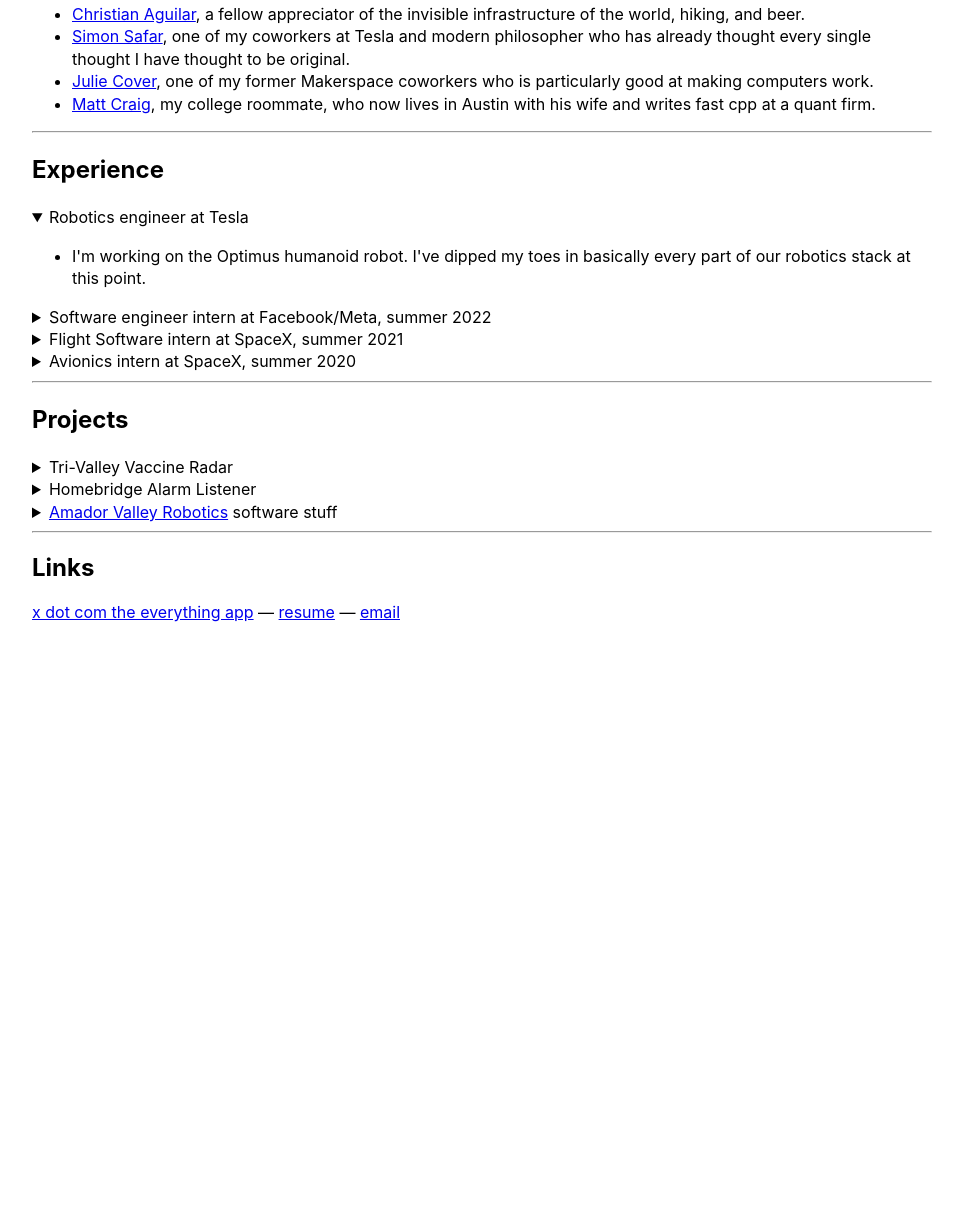
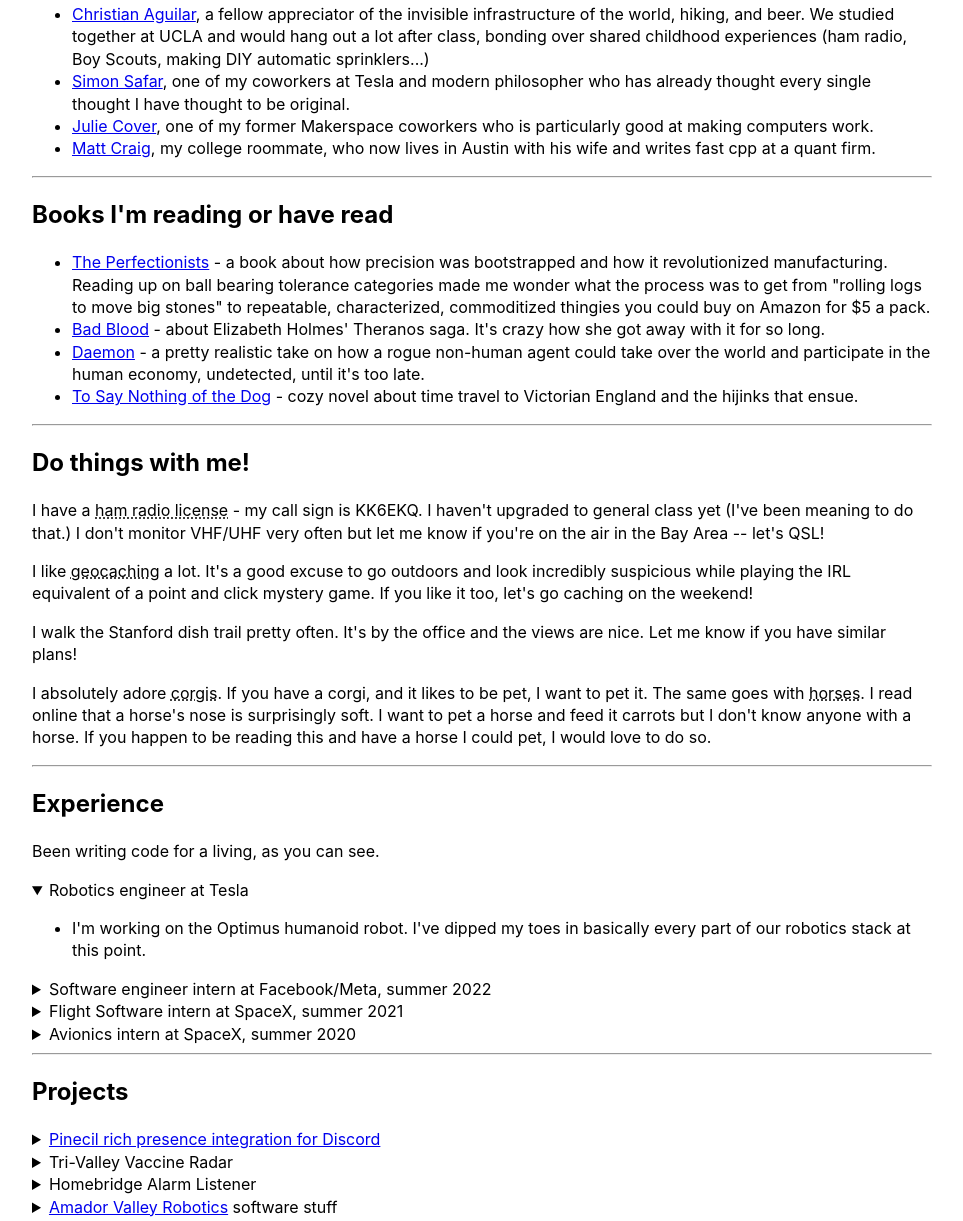
Before and after one commit to tkanarsky/tkanarsky.github.io, a plain HTML site: page index.html in a window 1280 px wide. Shown: the part 642-1863 px from the top of the page, without its empty margins (158-1121 px from the left). Before the commit the page ends 1372 px from the top, so only its background shows below. Drawn offline with Linux system fonts and the light colour scheme.

Commit message:
do things and some project updates

```diff
--- a/index.html
+++ b/index.html
@@ -45,7 +45,7 @@
             These are my friends' websites. Check them out!
             <ul>
                 <li><a href="https://www.cbaguilar.com">Christian Aguilar</a>, a fellow appreciator of the invisible
-                    infrastructure of the world, hiking, and beer.</li>
+                    infrastructure of the world, hiking, and beer. We studied together at UCLA and would hang out a lot after class, bonding over shared childhood experiences (ham radio, Boy Scouts, making DIY automatic sprinklers...)</li>
                 <li><a href="https://simonsafar.com">Simon Safar</a>, one of my coworkers at Tesla and modern
                     philosopher who has already thought every single thought I have thought to be original.</li>
                 <li><a href="https://cobular.com">Julie Cover</a>, one of my former Makerspace coworkers who is
@@ -55,8 +55,31 @@
             </ul>
         </section>
         <hr>
+        <section id='books'>
+            <h2>Books I'm reading or have read</h2>
+            <ul>
+                <li><a href="https://www.goodreads.com/book/show/35068671-the-perfectionists">The Perfectionists</a> - a book about how precision was bootstrapped and how it revolutionized manufacturing. Reading up on ball bearing tolerance categories made me wonder what the process was to get from "rolling logs to move big stones" to repeatable, characterized, commoditized thingies you could buy on Amazon for $5 a pack.</li>
+                <li><a href="https://www.goodreads.com/book/show/37976541-bad-blood">Bad Blood</a> - about Elizabeth Holmes' Theranos saga. It's crazy how she got away with it for so long.</li>
+                <li><a href="https://www.goodreads.com/book/show/6665847-daemon">Daemon</a> - a pretty realistic take on how a rogue non-human agent could take over the world and participate in the human economy, undetected, until it's too late.</li>
+                <li><a href="https://www.goodreads.com/book/show/77773.To_Say_Nothing_of_the_Dog">To Say Nothing of the Dog</a> - cozy novel about time travel to Victorian England and the hijinks that ensue.</li>
+            </ul>
+        </section>
+        <hr>
+        <section id='do-things'>
+            <h2>Do things with me!</h2>
+            <p>
+                I have a <abbr title="written permission from the government to wiggle a section of aether (not too hard, and not for profit)">ham radio license</abbr> - my call sign is KK6EKQ. I haven't upgraded to general class yet (I've been meaning to do that.) I don't monitor VHF/UHF very often but let me know if you're on the air in the Bay Area -- let's QSL!
+            </p>
+            <p>
+                I like <abbr title="An outdoor activity where people hide small boxes with logbooks in them and post the coordinates online for people to find">geocaching</abbr> a lot. It's a good excuse to go outdoors and look incredibly suspicious while playing the IRL equivalent of a point and click mystery game. If you like it too, let's go caching on the weekend!
+            </p>
+            <p>I walk the Stanford dish trail pretty often. It's by the office and the views are nice. Let me know if you have similar plans!</p>
+            <p>I absolutely adore <abbr title="Long dogs with stubby legs and pointy ears and short tail.">corgis</abbr>. If you have a corgi, and it likes to be pet, I want to pet it. The same goes with <abbr title="Like a huge herbivorous dog with hooves and a long face.">horses</abbr>. I read online that a horse's nose is surprisingly soft. I want to pet a horse and feed it carrots but I don't know anyone with a horse. If you happen to be reading this and have a horse I could pet, I would love to do so.</p>
+        </section>
+        <hr>
         <section id='experience'>
             <h2>Experience</h2>
+            <p>Been writing code for a living, as you can see.</p>
             <details open>
                 <summary>Robotics engineer at Tesla </summary>
                 <ul>
@@ -99,6 +122,14 @@
         <hr>
         <section id='projects'>
             <h2>Projects</h2>
+            <details>
+                <summary><a href="https://github.com/tkanarsky/pinecord">Pinecil rich presence integration for Discord</a></summary>
+                <ul>
+                    <li> A Pinecil is a cheap USB-C powered soldering iron that for some reason has a bluetooth radio.</li>
+                    <li> I wrote a little daemon in rust to poll the iron for its current state and expose that to Discord.</li>
+                    <li> It was a silly challenge to learn how BLE works and to get better at understanding async rust. I still suck at the latter.</li>
+                </ul>
+            </details>
             <details>
                 <summary>Tri-Valley Vaccine Radar</summary>
                 <ul>
```
